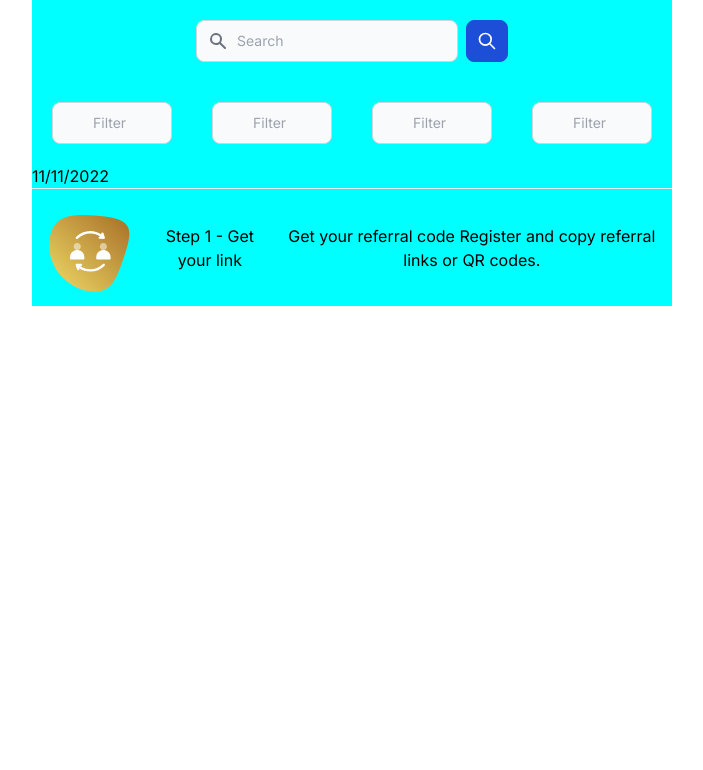
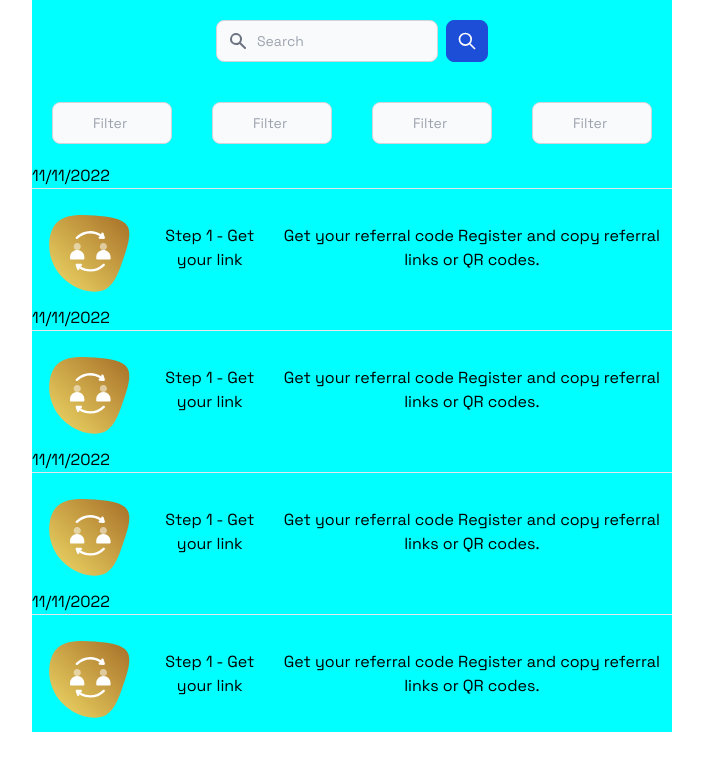
Before and after one commit to musaa99/helicareer, a React (Create React App) app: page / in a window 1280 px wide. Shown: the top 770 px of the page, without its empty margins (288-991 px from the left). Built offline with nearby package versions, Linux system fonts and the light colour scheme.

Commit message:
main page

```diff
--- a/src/App.css
+++ b/src/App.css
@@ -35,7 +35,7 @@ html, body {
   padding: 0;
 }
 
-body {
+/* body {
 
   height: 100%;
   width: 100%;
@@ -45,7 +45,7 @@ body {
   -webkit-font-smoothing: antialiased;
   -moz-osx-font-smoothing: grayscale;
 
-}
+} */
 .App {
   text-align: center;
   background-color: aqua;
--- a/src/App.js
+++ b/src/App.js
@@ -2,8 +2,7 @@ import './App.css';
 // import Body from './component/Body';
 import Filter from './component/Filter';
 import Home from './component/Home';
-import HowCards from './component/HowCards';
-// import Main from './component/Main';
+ import Main from './component/Main';
 // import Navbar from './component/Navbar';
 
 function App() {
@@ -12,8 +11,8 @@ function App() {
       {/* <Navbar/> */}
      <Home/>
      <Filter/>
-     {/* <Main/> */}
-     <HowCards/>
+     <Main/>
+
      {/* <Body/> */}
     </div>
   );
--- a/src/component/Body.jsx
+++ /dev/null
@@ -1,85 +0,0 @@
-import React from 'react'
-import { Button,Table } from 'tailwindcss'
-// import 'bootstrap/dist/css/bootstrap.min.css';
-import array from './Array';
-import { Link, useNavigate } from 'react-router-dom';
-
-function Body() {
-
-let history = useNavigate()
-
-// You may skip this part if you're
-// using react-context api or redux
-function setID(id,name,school,result,score,grade){
-	localStorage.setItem('id', id);
-	localStorage.setItem('StudentName', name);
-	localStorage.setItem('Class', school);
-	localStorage.setItem('Result', result);
-	localStorage.setItem('Score', score);
-	localStorage.setItem('Grade', grade);
-}
-
-// Deleted function - functionality
-// for deleting the entry
-function deleted(id){
-
-	var index = array.map(function(e) { return e.id; }).indexOf(id);
-
-	// deleting the entry with index
-	array.splice(index,1)
-
-	// We need to re-render the page for getting
-	// the results so redirect to same page.
-	history('/')
-}
-
-return (
-	<div style={{margin:'10rem'}}>
-		<Table striped bordered hover size="sm">
-<thead>
-	<tr>
-	<th>Name</th>
-	<th>school</th>
-	<th>result</th>
-	<th>score</th>
-	<th>grade</th>
-	</tr>
-</thead>
-<tbody>
-
-	{/* Mapping though every element in the array
-	and showing the data in the form of table */}
-	{array.map((item) => {
-return(
-<tr>
-	<td>{item.Name}</td>
-	<td>{item.Class}</td>
-	<td>{item.Result}</td>
-	<td>{item.Score}</td>
-	<td>{item.Grade}</td>
-
-	{/* getting theid,name, and age for storing these
-		value in the jsx with onclick event */}
-	<td><Link to={`/edit`}><Button onClick={(e) =>
-	setID(item.id,item.Name,item.Class,item.Result,item.Score,item.Grade)} variant="info">
-		Update</Button></Link></td>
-
-	{/* Using thr deleted function passing
-	the id of an entry */}
-	<td><Button onClick={e => deleted(item.id)}
-	variant="danger">Delete</Button></td>
-	</tr>
-)})}
-</tbody>
-</Table>
-
-{/* Button for redirecting to create page for
-insertion of values */}
-<Link className="d-grid gap-2" to='/create'>
-<Button variant="warning" size="lg">Create</Button>
-</Link>
-	</div>
-)
-}
-
-export default Body
--- a/src/component/Filter.jsx
+++ b/src/component/Filter.jsx
@@ -2,7 +2,7 @@ import React from 'react'
 
 const Filter = () => {
   return (
-    <div className='flex'>
+    <div className='grid lg:flex'>
         <form className="flex items-center m-auto p-[20px] w-[fit-content] ">
             <label for="Filter" className="sr-only">Filter</label>
             <div className="relative  w-full ">
--- a/src/component/HowCards.jsx
+++ /dev/null
@@ -1,33 +0,0 @@
-import React from "react";
-//  import "../assets/styles/Home/HowCard.css"
-//  import "../assets/styles/Home/card.sass"
-//  import "../assets/styles/Home/work.scss"
-
-
-
-import GroupOne from "../asset/HowItWorks/group_two.svg";
-// import GroupTwo from "../assets/images/Home/HowItWorks/group_two.svg";
-// import GroupThree from "../assets/images/Home/HowItWorks/group_three.svg";
-
-const HowCards = () => {
-  return (
-    <div className="how__cards">
-      <h1 className=" text-start ">11/11/2022</h1>
-
-      <hr />
-      <div className="">
-        <div className="flex items-center">
-          <img src={GroupOne} alt="Group one" />
-          <h5 className="" >Step 1 - Get your link</h5>
-          <p>
-            Get your referral code Register and copy referral links or QR codes.
-          </p>
-        </div>
-
-
-      </div>
-    </div>
-  );
-};
-
-export default HowCards;
--- a/src/component/Main.jsx
+++ b/src/component/Main.jsx
@@ -1,30 +1,75 @@
-import React from 'react'
-import andriod from "../asset/andriod.svg"
+import React from "react";
+//  import "../assets/styles/Home/HowCard.css"
+//  import "../assets/styles/Home/card.sass"
+//  import "../assets/styles/Home/work.scss"
+
+
+
+import GroupOne from "../asset/HowItWorks/group_two.svg";
+// import GroupTwo from "../assets/images/Home/HowItWorks/group_two.svg";
+// import GroupThree from "../assets/images/Home/HowItWorks/group_three.svg";
 
 const Main = () => {
   return (
-    <div className='flex'>
-        {/* <div className='text-start'>11/11/2022</div>
+    <div className="how__cards">
+      <h1 className=" text-start ">11/11/2022</h1>
 
-        <div className='flex '>
-            <p className='bg-[red] mr-[20px]'> hello</p>
-            <div className='flex justify-evenly'>
-
-            <div className='bg-[blue]'>Joe John</div>
-            <div className='bg-[blue]'>Status</div>
-            <div className='bg-[blue]'>Type</div>
-            </div>
-        </div> */}
-        <div className='text-start'>11/11/2022
-        </div>
-        <div className='w-[]'>
-            <img src={andriod} alt="" />
+      <hr />
+      <div className="">
+        <div className=" grid lg:flex items-center">
+          <img src={GroupOne} alt="Group one" />
+          <h5 className="" >Step 1 - Get your link</h5>
+          <p>
+            Get your referral code Register and copy referral links or QR codes.
+          </p>
         </div>
 
-        <div>
+
+      </div>
+      <h1 className=" text-start ">11/11/2022</h1>
+
+      <hr />
+      <div className="">
+        <div className=" grid lg:flex items-center">
+          <img src={GroupOne} alt="Group one" />
+          <h5 className="" >Step 1 - Get your link</h5>
+          <p>
+            Get your referral code Register and copy referral links or QR codes.
+          </p>
         </div>
+
+
+      </div>
+      <h1 className=" text-start ">11/11/2022</h1>
+
+      <hr />
+      <div className="">
+        <div className=" grid lg:flex items-center">
+          <img src={GroupOne} alt="Group one" />
+          <h5 className="" >Step 1 - Get your link</h5>
+          <p>
+            Get your referral code Register and copy referral links or QR codes.
+          </p>
+        </div>
+
+
+      </div>
+      <h1 className=" text-start ">11/11/2022</h1>
+
+      <hr />
+      <div className="">
+        <div className=" grid lg:flex items-center">
+          <img src={GroupOne} alt="Group one" />
+          <h5 className="" >Step 1 - Get your link</h5>
+          <p>
+            Get your referral code Register and copy referral links or QR codes.
+          </p>
+        </div>
+
+
+      </div>
     </div>
-  )
-}
+  );
+};
 
-export default Main
+export default Main;
```
Also changed, not shown: src/component/Navbar.jsx (deleted).
